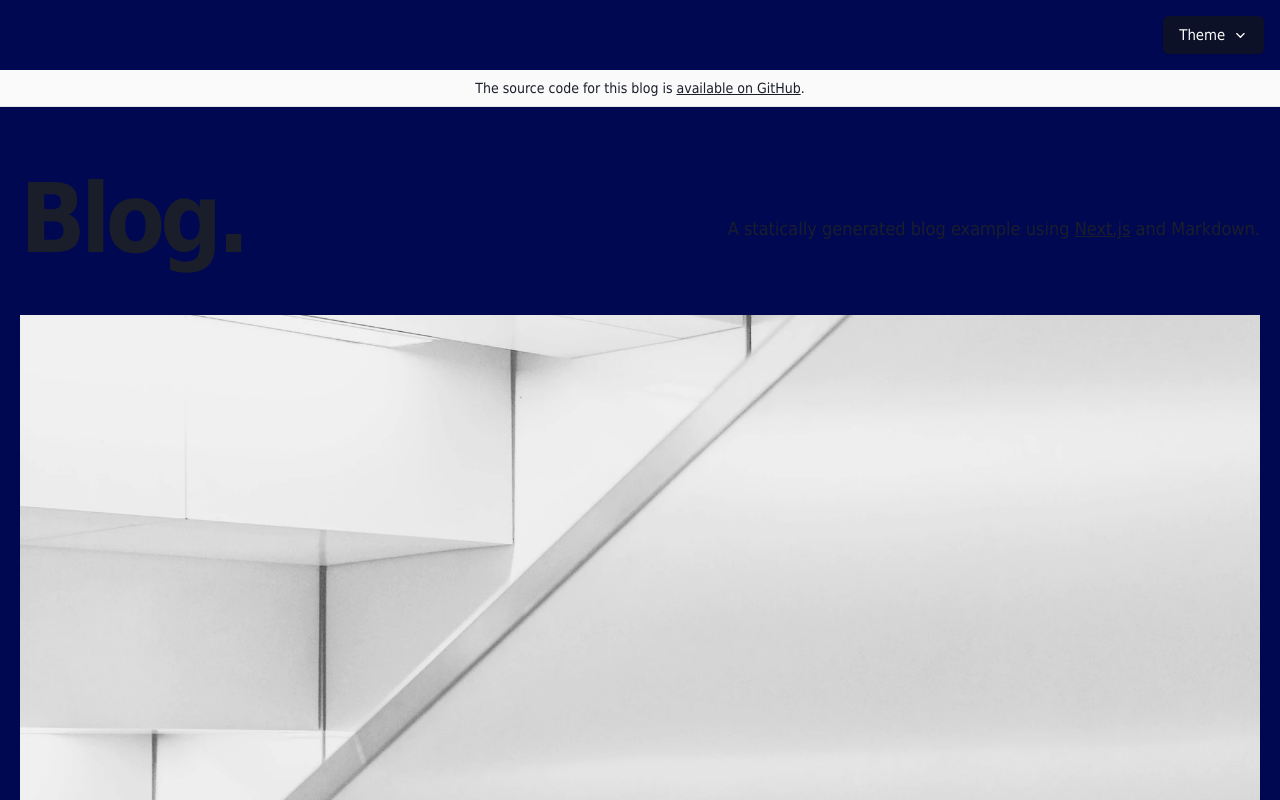
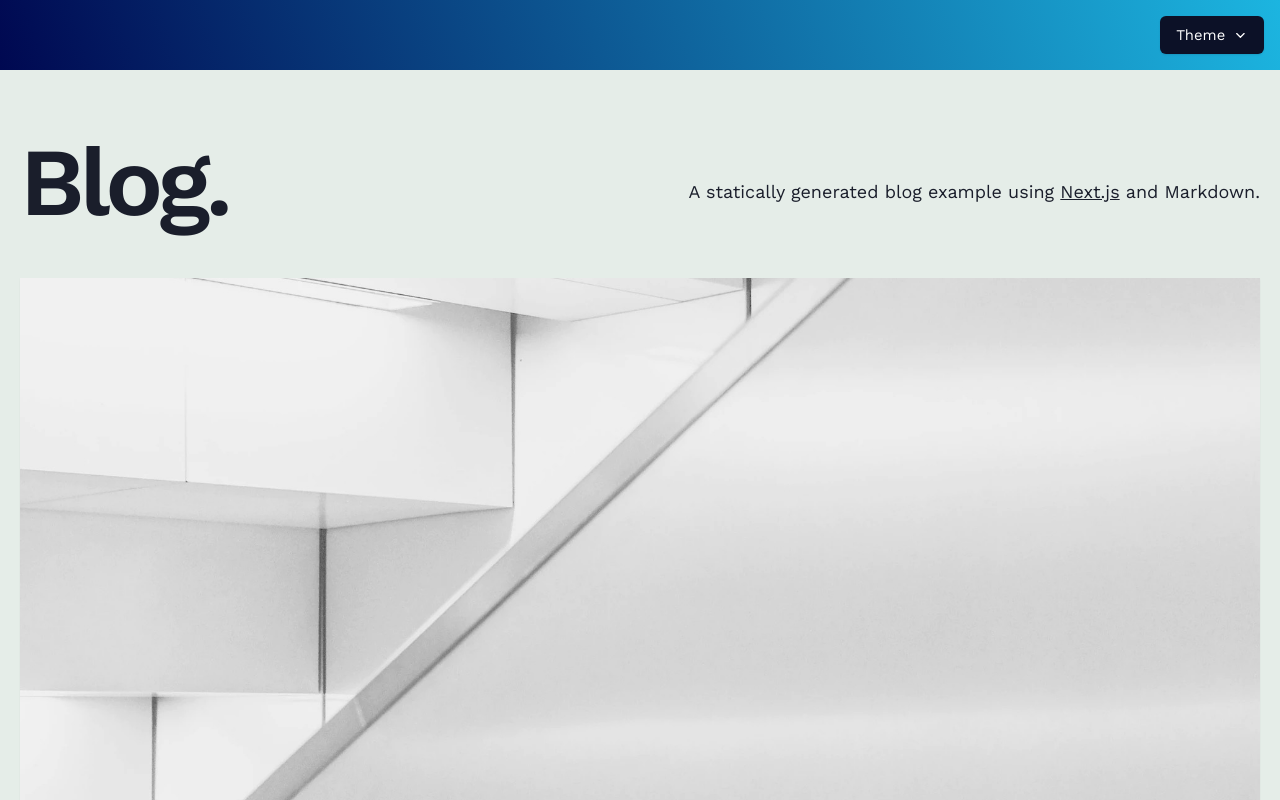
Before and after one commit to leandroslc/my-site, a Next.js app: page / in a window 1280 px wide. Shown: the top 800 px of the page. Built offline with nearby package versions, Linux system fonts and the light colour scheme.

Commit message:
refactor: Organizing global page layout

```diff
--- a/src/components/layout.tsx
+++ /dev/null
@@ -1,23 +0,0 @@
-import Alert from './alert'
-import Footer from './footer'
-import Meta from './meta'
-
-type Props = {
-  preview?: boolean
-  children: React.ReactNode
-}
-
-const Layout = ({ preview, children }: Props) => {
-  return (
-    <>
-      <Meta />
-      <div className="min-h-screen">
-        <Alert preview={preview} />
-        <main>{children}</main>
-      </div>
-      <Footer />
-    </>
-  )
-}
-
-export default Layout
--- a/src/modules/app/components/main-layout/index.tsx
+++ /dev/null
@@ -1,19 +0,0 @@
-import { PropsWithChildren } from 'react'
-import { ClientSideOnly } from '@/src/modules/base/components/client-side-only'
-import { ThemeToggle } from '../theme-toggle'
-import * as S from './styles'
-
-type Props = PropsWithChildren<{}>
-
-export const MainLayout = ({ children }: Props) => {
-  return (
-    <>
-      <S.Navbar>
-        <ClientSideOnly>
-          <ThemeToggle />
-        </ClientSideOnly>
-      </S.Navbar>
-      {children}
-    </>
-  )
-}
--- a/src/modules/app/components/main-layout/styles.ts
+++ /dev/null
@@ -1,8 +0,0 @@
-import styled from 'styled-components'
-
-export const Navbar = styled.nav`
-  display: flex;
-  align-items: center;
-  justify-content: flex-end;
-  padding: 1rem;
-`
--- /dev/null
+++ b/src/modules/app/components/page-layout/index.tsx
@@ -0,0 +1,31 @@
+import { PropsWithChildren, ReactNode } from 'react'
+import Head from 'next/head'
+import { ClientSideOnly } from '@/src/modules/base/components/client-side-only'
+import { Meta } from '@/src/modules/base/components/meta'
+import { ThemeToggle } from '../theme-toggle'
+import * as S from './styles'
+
+type Props = PropsWithChildren<{
+  title: string
+  header?: ReactNode
+}>
+
+export const PageLayout = ({ children, header, title }: Props) => {
+  return (
+    <>
+      <Meta />
+      <Head>
+        <title>{title}</title>
+      </Head>
+      <S.Header>
+        <S.Navbar>
+          <ClientSideOnly>
+            <ThemeToggle />
+          </ClientSideOnly>
+        </S.Navbar>
+        {header && header}
+      </S.Header>
+      <S.Main>{children}</S.Main>
+    </>
+  )
+}
--- a/src/modules/app/index.tsx
+++ b/src/modules/app/index.tsx
@@ -1,2 +1,2 @@
-export * from './components/main-layout'
+export * from './components/page-layout'
 export * from './page'
--- a/src/components/meta.tsx
+++ b/src/modules/base/components/meta/index.tsx
@@ -1,7 +1,7 @@
 import Head from 'next/head'
-import { CMS_NAME, HOME_OG_IMAGE_URL } from '../lib/constants'
+import { CMS_NAME, HOME_OG_IMAGE_URL } from '@/src/lib/constants'
 
-const Meta = () => {
+export const Meta = () => {
   return (
     <Head>
       <link
@@ -40,5 +40,3 @@ const Meta = () => {
     </Head>
   )
 }
-
-export default Meta
--- a/src/pages/_document.tsx
+++ b/src/pages/_document.tsx
@@ -4,7 +4,18 @@ export default class MyDocument extends Document {
   render() {
     return (
       <Html lang="en">
-        <Head />
+        <Head>
+          <link rel="preconnect" href="https://fonts.googleapis.com" />
+          <link
+            rel="preconnect"
+            href="https://fonts.gstatic.com"
+            crossOrigin=""
+          />
+          <link
+            rel="stylesheet"
+            href="https://fonts.googleapis.com/css2?family=Work+Sans:ital,wght@0,400;0,600;1,400;1,600&display=swap"
+          />
+        </Head>
         <body>
           <Main />
           <NextScript />
--- a/src/pages/index.tsx
+++ b/src/pages/index.tsx
@@ -1,11 +1,9 @@
-import { MainLayout } from '@/src/modules/app'
+import { PageLayout } from '@/src/modules/app'
 import Container from '../components/container'
 import MoreStories from '../components/more-stories'
 import HeroPost from '../components/hero-post'
 import Intro from '../components/intro'
-import Layout from '../components/layout'
 import { getAllPosts } from '../lib/api'
-import Head from 'next/head'
 import { CMS_NAME } from '../lib/constants'
 import Post from '../types/post'
 
@@ -16,13 +14,8 @@ type Props = {
 const Index = ({ allPosts }: Props) => {
   const heroPost = allPosts[0]
   const morePosts = allPosts.slice(1)
-  const title = `Next.js Blog Example with ${CMS_NAME}`
   return (
-    <MainLayout>
-      <Layout>
-        <Head>
-          <title>{title}</title>
-        </Head>
+    <PageLayout title={`Next.js Blog Example with ${CMS_NAME}`}>
       <Container>
         <Intro />
         {heroPost && (
@@ -37,8 +30,7 @@ const Index = ({ allPosts }: Props) => {
         )}
         {morePosts.length > 0 && <MoreStories posts={morePosts} />}
       </Container>
-      </Layout>
-    </MainLayout>
+    </PageLayout>
   )
 }
 
--- a/src/pages/posts/[slug].tsx
+++ b/src/pages/posts/[slug].tsx
@@ -1,13 +1,13 @@
+import ErrorPage from 'next/error'
+import Head from 'next/head'
 import { useRouter } from 'next/router'
-import ErrorPage from 'next/error'
+import { PageLayout } from '@/src/modules/app'
 import Container from '../../components/container'
 import PostBody from '../../components/post-body'
 import Header from '../../components/header'
 import PostHeader from '../../components/post-header'
-import Layout from '../../components/layout'
 import { getPostBySlug, getAllPosts } from '../../lib/api'
 import PostTitle from '../../components/post-title'
-import Head from 'next/head'
 import { CMS_NAME } from '../../lib/constants'
 import markdownToHtml from '../../lib/markdownToHtml'
 import PostType from '../../types/post'
@@ -23,10 +23,9 @@ const Post = ({ post, morePosts, preview }: Props) => {
   if (!router.isFallback && !post?.slug) {
     return <ErrorPage statusCode={404} />
   }
-  const title = `${post.title} | Next.js Blog Example with ${CMS_NAME}`
 
   return (
-    <Layout preview={preview}>
+    <PageLayout title={`${post.title} | Next.js Blog Example with ${CMS_NAME}`}>
       <Container>
         <Header />
         {router.isFallback ? (
@@ -35,7 +34,6 @@ const Post = ({ post, morePosts, preview }: Props) => {
           <>
             <article className="mb-32">
               <Head>
-                <title>{title}</title>
                 <meta property="og:image" content={post.ogImage.url} />
               </Head>
               <PostHeader
@@ -49,7 +47,7 @@ const Post = ({ post, morePosts, preview }: Props) => {
           </>
         )}
       </Container>
-    </Layout>
+    </PageLayout>
   )
 }
 
```
Lines whose indentation alone changed are shown as unchanged.
